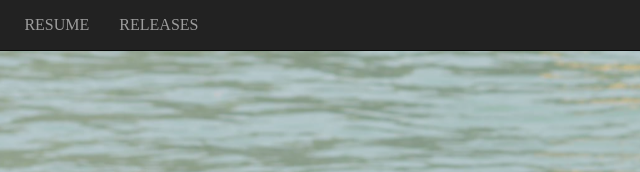
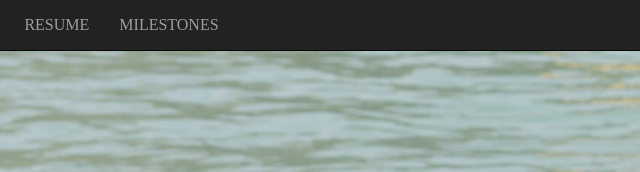
Before and after one commit to Manish-Thakur/portfolio.github.io, a plain HTML site: page index.html in a window 1280 px wide. Shown: the top 172 px of the page, 506-1146 px from the left. Drawn offline with nearby package versions, Linux system fonts and the light colour scheme; a script that the page names is missing.

Commit message:
UPDATE PAGE

```diff
--- a/index.html
+++ b/index.html
@@ -153,7 +153,7 @@ h3 {
                     <li class="w3-center"><a href="myPortfolio.html">PROJECTS</a></li>
                     <li class="w3-center"><a href="blog.html">BLOGS</a></li>
                     <li class="w3-center"><a href="myCV.html">RESUME</a></li>
-                    <li class="w3-center"><a href="WorkInProgress.html">RELEASES</a></li>
+                    <li class="w3-center"><a href="WorkInProgress.html">MILESTONES</a></li>
                   </ul>
               </div>
     </div>
```
